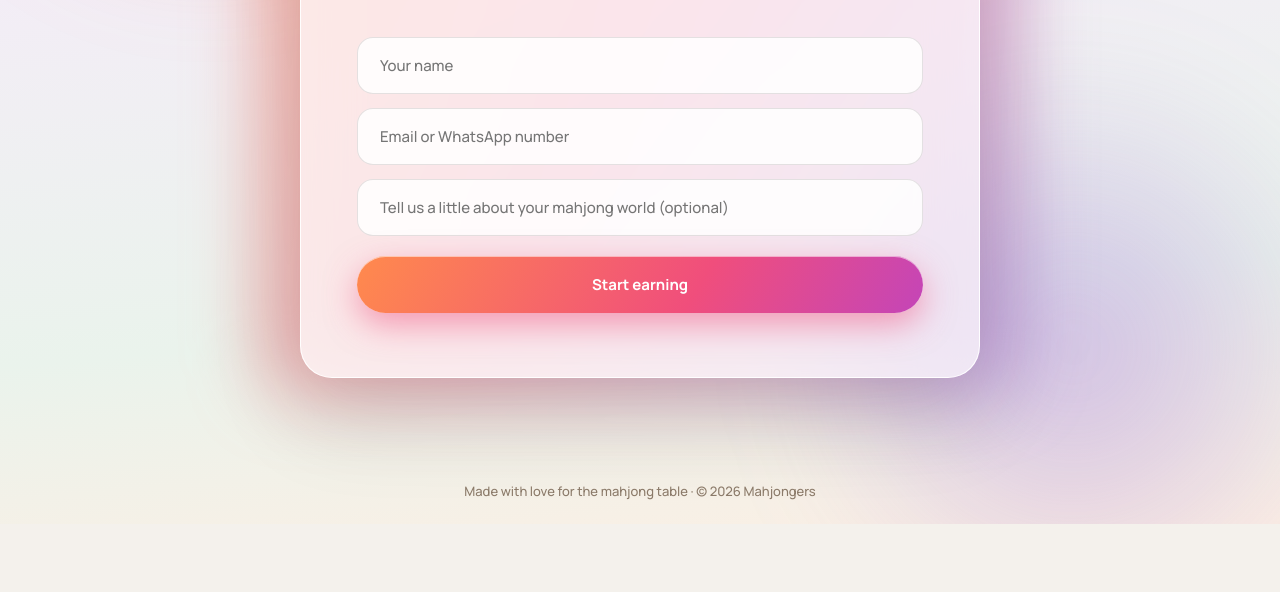
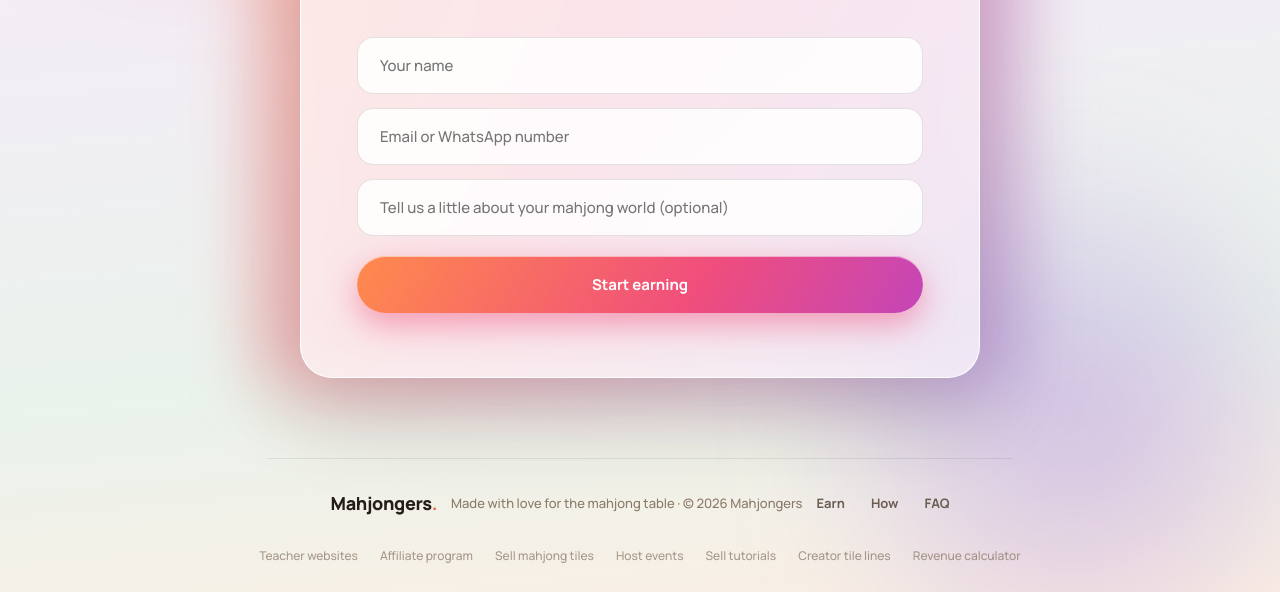
Before and after one commit to nithinkay78/mahjongers-landing, a website: page join.html in a window 1280 px wide. Shown: the part 439-1031 px from the top of the page. Before the commit the page ends 963 px from the top, so only its background shows below. Drawn offline with Linux system fonts and the light colour scheme.

Commit message:
Use the same footer across landing and /join
Standardize on the homepage footer (wordmark + tagline + Earn/How/FAQ +
SEO links row); make the nav anchors absolute (/#ways-g) so they work
from any page. /join now carries the full shared footer.

Co-Authored-By: Claude Opus 4.8 <noreply@anthropic.com>

```diff
--- a/join.html
+++ b/join.html
@@ -88,7 +88,14 @@
     .founder-form button:hover { filter: brightness(1.08); }
     .founder-form button:disabled { cursor: default; filter: saturate(0.6); }
 
-    .footer { position: relative; padding: 24px clamp(20px,5vw,64px); text-align: center; font-size: 13px; font-weight: 500; color: #8B7A69; }
+    .footer { position: relative; border-top: 1px solid rgba(36,29,24,0.08); padding: 32px clamp(20px,5vw,64px); display: flex; align-items: center; justify-content: space-between; flex-wrap: wrap; gap: 14px; max-width: 1380px; margin: 0 auto; }
+    .footer .made { font-size: 13px; font-weight: 500; color: #8B7A69; }
+    .footer-links { display: flex; gap: 26px; font-size: 13px; font-weight: 700; }
+    .footer-links a { color: #6B5D52; transition: color .2s; }
+    .footer-links a:hover { color: #241D18; }
+    .footer-seo { position: relative; max-width: 1380px; margin: 0 auto; padding: 0 clamp(20px,5vw,64px) 28px; display: flex; flex-wrap: wrap; gap: 8px 22px; font-size: 12px; font-weight: 500; }
+    .footer-seo a { color: rgba(139,122,105,0.75); }
+    .footer-seo a:hover { color: #6B5D52; }
   </style>
 </head>
 <body>
@@ -116,7 +123,24 @@
     </div>
   </main>
 
-  <footer class="footer">Made with love for the mahjong table · © 2026 Mahjongers</footer>
+  <footer class="footer">
+    <div class="logo" style="font-size: 18px;">Mahjongers<em>.</em></div>
+    <div class="made">Made with love for the mahjong table · © 2026 Mahjongers</div>
+    <div class="footer-links">
+      <a href="/#ways-g">Earn</a>
+      <a href="/#how-g">How</a>
+      <a href="/#faq-g">FAQ</a>
+    </div>
+  </footer>
+  <div class="footer-seo">
+    <a href="/mahjong-teacher-website">Teacher websites</a>
+    <a href="/mahjong-affiliate-program">Affiliate program</a>
+    <a href="/sell-mahjong-tiles">Sell mahjong tiles</a>
+    <a href="/host-mahjong-events">Host events</a>
+    <a href="/sell-mahjong-tutorials">Sell tutorials</a>
+    <a href="/creator-branded-mahjong-tiles">Creator tile lines</a>
+    <a href="/calculator">Revenue calculator</a>
+  </div>
 </div>
 
 <script>
```
Also changed, not shown: index.html (+3 -3 lines).
